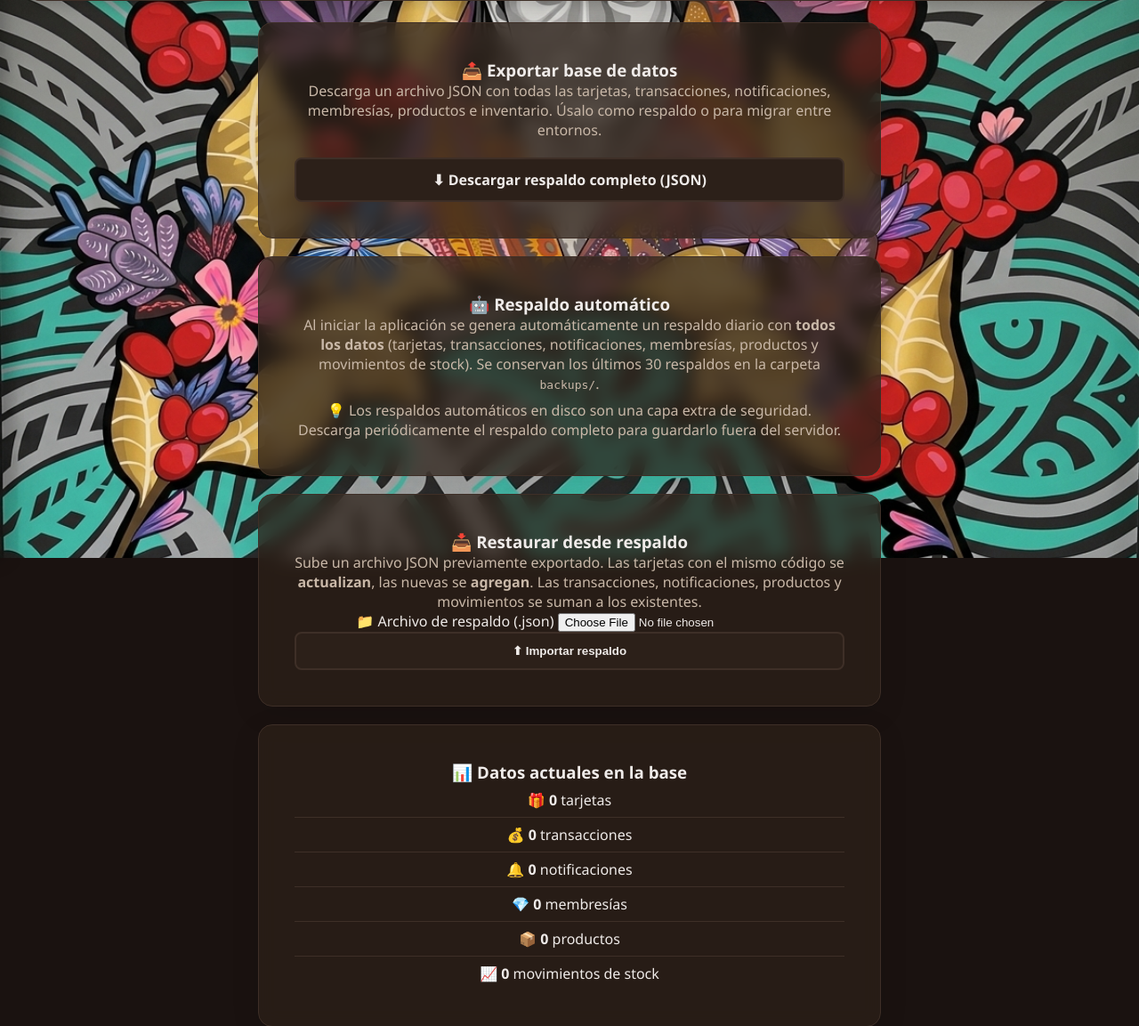
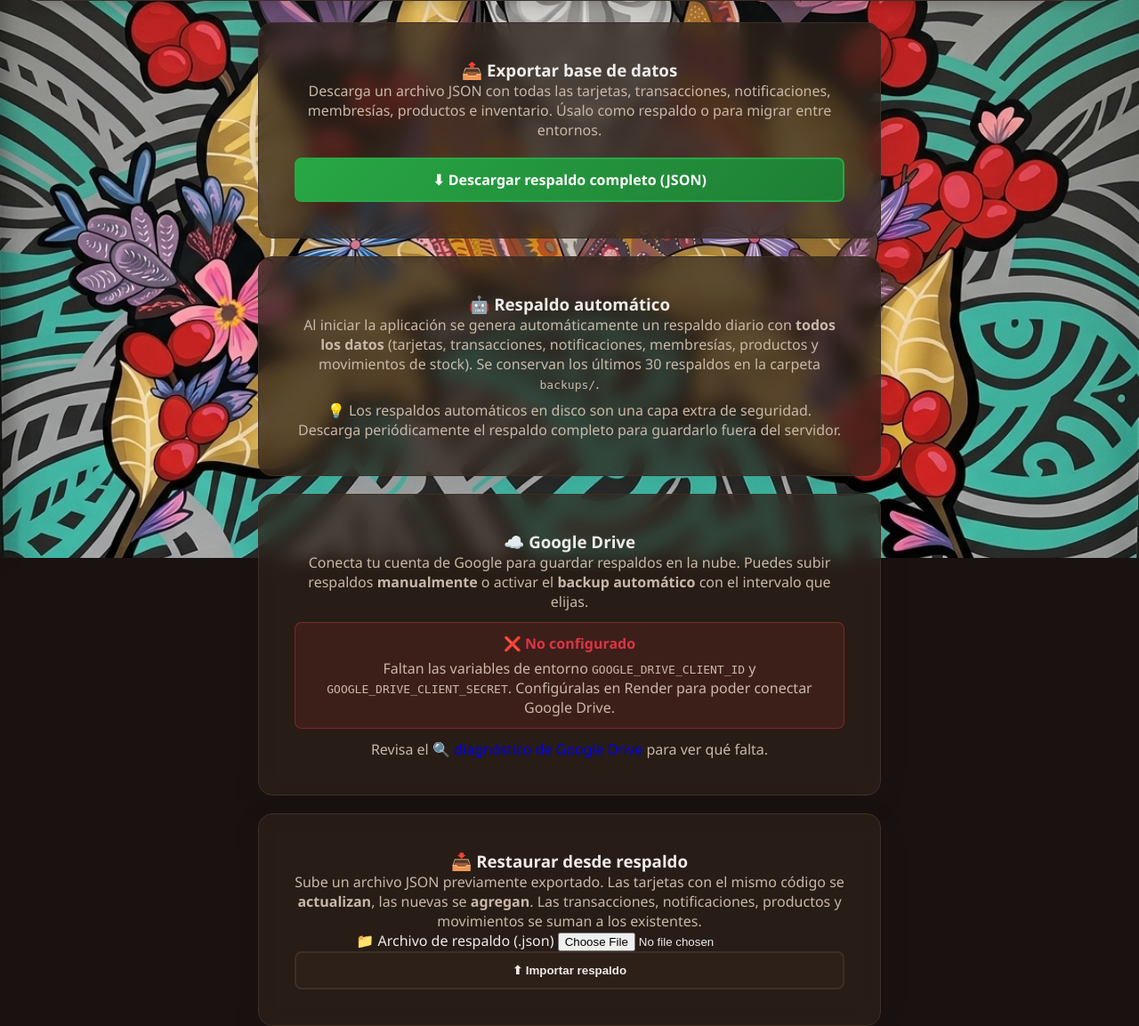
Before and after one commit to TonyCabreraM/Ema-EkiwaMusicAcademy, a Flask app: page /backup in a window 1280 px wide. Shown: the part 173-1326 px from the top of the page at 89% size. Run offline with Flask 3, Linux system fonts and the light colour scheme; the visitor is signed in with stand-in values (Sample User, id 1); data that the repository does not hold is empty; parts of the project's set-up code (start-up, migrations or seed data) failed here and were passed over; some libraries are stand-ins or nearby versions.

Commit message:
Fix pago: marcar failed en errores; stats inventario descargar/reiniciar; Drive manual + auto con intervalo; membresias ordenadas por precio

```diff
--- a/app.py
+++ b/app.py
@@ -1,4 +1,4 @@
-import os, io, json, csv, secrets, socket
+import os, io, json, csv, secrets, socket, threading
 from datetime import datetime, timedelta
 from flask import Flask, flash, redirect, render_template, request, send_file, session, url_for, Response, jsonify, has_request_context
 from werkzeug.security import check_password_hash, generate_password_hash
@@ -206,41 +206,76 @@ def create_app():
     def upload_backup_to_drive_after_change():
         """Genera un respaldo completo y lo sube a Google Drive.
         Se llama después de cada cambio importante de datos.
-        Usa un nombre de archivo por día (se reemplaza con cada cambio del día)
-        para mantener un historial diario limpio en Drive.
-        No lanza excepciones: solo registra en el log.
-
-        ⚠️ DESACTIVADO: el respaldo automático a Google Drive está deshabilitado
-        por decisión del usuario (solo hará respaldos manuales). El código se
-        conserva intacto por si se quiere reactivar en el futuro.
-        """
-        # DESACTIVADO: no subir nada a Google Drive automáticamente.
-        return
-        # --- Código original (conservado, sin ejecutar) ---
+        Solo sube si el backup automático está activado en configuración.
+        Respeta el intervalo configurado para no saturar Drive.
+        No lanza excepciones: solo registra en el log."""
         try:
             if not drive_backup.is_configured() or not drive_backup.is_connected():
                 return
+            # Verificar si el backup automático está activado
+            auto_setting = AppSetting.query.filter_by(key="drive_auto_backup").first()
+            if not auto_setting or auto_setting.value != "true":
+                return
+            # Verificar intervalo
+            interval_setting = AppSetting.query.filter_by(key="drive_auto_backup_interval").first()
+            interval_seconds = int(interval_setting.value) if interval_setting else 3600
+            last_setting = AppSetting.query.filter_by(key="drive_last_auto_upload").first()
+            if last_setting and last_setting.value:
+                try:
+                    last_time = datetime.fromisoformat(last_setting.value)
+                    elapsed = (datetime.utcnow() - last_time).total_seconds()
+                    if elapsed < interval_seconds:
+                        return  # Aún no toca
+                except Exception:
+                    pass
+            # Actualizar timestamp del último upload
+            if last_setting:
+                last_setting.value = datetime.utcnow().isoformat()
+            else:
+                db.session.add(AppSetting(key="drive_last_auto_upload", value=datetime.utcnow().isoformat()))
+            db.session.commit()
             with app.app_context():
                 data = collect_backup_data()
-                # Nombre por día: se actualiza con cada cambio del día
-                filename = f"backup_{datetime.utcnow().strftime('%Y%m%d')}.json"
+                filename = f"backup_{datetime.utcnow().strftime('%Y%m%d_%H%M%S')}.json"
                 success, msg = drive_backup.upload_backup_to_drive(
                     data, filename=filename, subfolder=drive_backup.DRIVE_DB_SUBFOLDER
                 )
                 if success:
-                    logger.info(f"[Drive] {msg}")
+                    logger.info(f"[Drive Auto] {msg}")
                 else:
-                    logger.warning(f"[Drive] {msg}")
-
+                    logger.warning(f"[Drive Auto] {msg}")
                 # En producción (PostgreSQL), subir también el dump de la base
                 if os.environ.get("DATABASE_URL", "").startswith("postgres"):
                     pg_success, pg_msg = drive_backup.upload_postgres_dump()
                     if pg_success:
-                        logger.info(f"[Drive] {pg_msg}")
+                        logger.info(f"[Drive Auto] {pg_msg}")
                     else:
-                        logger.warning(f"[Drive] {pg_msg}")
+                        logger.warning(f"[Drive Auto] {pg_msg}")
         except Exception as e:
-            logger.error(f"[Drive] Error en respaldo automático: {e}")
+            logger.error(f"[Drive Auto] Error en respaldo automático: {e}")
+
+    def upload_backup_to_drive_manual():
+        """Sube un respaldo completo a Google Drive (botón manual).
+        No verifica intervalo ni configuración de auto-backup."""
+        try:
+            if not drive_backup.is_configured() or not drive_backup.is_connected():
+                return False, "Google Drive no está conectado."
+            with app.app_context():
+                data = collect_backup_data()
+                filename = f"backup_manual_{datetime.utcnow().strftime('%Y%m%d_%H%M%S')}.json"
+                success, msg = drive_backup.upload_backup_to_drive(
+                    data, filename=filename, subfolder=drive_backup.DRIVE_DB_SUBFOLDER
+                )
+                if success:
+                    logger.info(f"[Drive Manual] {msg}")
+                if os.environ.get("DATABASE_URL", "").startswith("postgres"):
+                    pg_success, pg_msg = drive_backup.upload_postgres_dump()
+                    if pg_success:
+                        logger.info(f"[Drive Manual] {pg_msg}")
+                return success, msg
+        except Exception as e:
+            logger.error(f"[Drive Manual] Error: {e}")
+            return False, str(e)
 
     def restore_backup_data(data):
         """Restaura los datos de un respaldo JSON en la base de datos.
@@ -736,6 +771,72 @@ def create_app():
             db.session.rollback()
             return jsonify({"error": str(e)}), 500
 
+    @app.route("/stats/inventory/download")
+    def stats_inventory_download():
+        """Descarga el inventario (productos + movimientos) en CSV."""
+        if not session.get("admin_id"):
+            return jsonify({"error": "No autorizado"}), 401
+        if not session.get("is_superuser"):
+            return jsonify({"error": "Sin permisos"}), 403
+
+        output = io.StringIO()
+        writer = csv.writer(output)
+        writer.writerow(['ID Producto', 'Nombre', 'Descripción', 'Costo', 'Precio', 'Stock', 'Pto Reorden', 'ID Movimiento', 'Fecha Movimiento', 'Tipo Movimiento', 'Cambio', 'Nota'])
+
+        products = Product.query.all()
+        product_map = {p.id: p for p in products}
+        movements = ProductMovement.query.order_by(ProductMovement.created_at.desc()).all()
+
+        # Primero productos sin movimientos
+        written_products = set()
+        for m in movements:
+            p = product_map.get(m.product_id)
+            if p:
+                written_products.add(p.id)
+            writer.writerow([
+                m.product_id,
+                p.name if p else '(eliminado)',
+                p.description if p else '',
+                f'{p.cost:.2f}' if p else '',
+                f'{p.price:.2f}' if p else '',
+                p.quantity if p else '',
+                p.reorder_point if p else '',
+                m.id,
+                m.created_at.strftime('%Y-%m-%d %H:%M:%S') if m.created_at else '',
+                m.movement_type,
+                m.change,
+                m.note or ''
+            ])
+        for p in products:
+            if p.id not in written_products:
+                writer.writerow([p.id, p.name, p.description, f'{p.cost:.2f}', f'{p.price:.2f}', p.quantity, p.reorder_point, '', '', '', '', ''])
+
+        output.seek(0)
+        return Response(
+            output.getvalue(),
+            mimetype='text/csv',
+            headers={'Content-Disposition': 'attachment; filename=inventario_jubilo.csv'}
+        )
+
+    @app.route("/stats/inventory/reset", methods=["POST"])
+    def stats_inventory_reset():
+        """Elimina todos los movimientos de stock (reinicia inventario)."""
+        if not session.get("admin_id"):
+            return jsonify({"error": "No autorizado"}), 401
+        if not session.get("is_superuser"):
+            return jsonify({"error": "Sin permisos"}), 403
+        try:
+            deleted = ProductMovement.query.delete()
+            db.session.commit()
+            return jsonify({
+                "ok": True,
+                "deleted": deleted,
+                "message": f"Se eliminaron {deleted} movimientos de stock"
+            })
+        except Exception as e:
+            db.session.rollback()
+            return jsonify({"error": str(e)}), 500
+
     @app.route("/memberships", methods=["GET", "POST"])
     def memberships():
         """Gestin de tipos de membresa (solo superusuarios)"""
@@ -798,7 +899,7 @@ def create_app():
             flash(f"Tipo de membresa '{name}' creado correctamente", "success")
             return redirect(url_for("memberships"))
 
-        memberships_list = MembershipType.query.order_by(MembershipType.created_at.desc()).all()
+        memberships_list = MembershipType.query.order_by(MembershipType.price.asc()).all()
         default_membership = get_default_membership()
         return render_template("memberships.html", memberships=memberships_list, available_icons=available_icons, available_bgs=available_bgs, default_membership=default_membership)
 
@@ -920,7 +1021,7 @@ def create_app():
         if not session.get("admin_id"): return redirect(url_for("login"))
 
         # Obtener tipos de membresa para el selector
-        membership_types = MembershipType.query.filter_by(is_active=True).all()
+        membership_types = MembershipType.query.filter_by(is_active=True).order_by(MembershipType.price.asc()).all()
         default_membership = get_default_membership()
 
         if request.method == "POST":
@@ -992,7 +1093,7 @@ def create_app():
         # Obtener tipos de membresa para el selector (si es admin)
         membership_types = []
         if is_admin:
-            membership_types = MembershipType.query.filter_by(is_active=True).all()
+            membership_types = MembershipType.query.filter_by(is_active=True).order_by(MembershipType.price.asc()).all()
 
         html = render_template("card.html", card=card, is_admin=is_admin, wa_image_url=wa_image_url, recent_transactions=recent_transactions, membership_types=membership_types)
         # Forzar charset=UTF-8 para que el navegador reciba los emojis como
@@ -2013,6 +2114,8 @@ def create_app():
 
         access_token = paypal_get_access_token()
         if not access_token:
+            purchase.status = "failed"
+            db.session.commit()
             flash("Error al iniciar el pago. Intenta de nuevo.", "error")
             return redirect(url_for("planes"))
 
@@ -2046,6 +2149,8 @@ def create_app():
             )
             if resp.status_code not in (200, 201):
                 logger.error(f"PayPal order error {resp.status_code}: {resp.text}")
+                purchase.status = "failed"
+                db.session.commit()
                 flash("Error al iniciar el pago. Intenta de nuevo.", "error")
                 return redirect(url_for("planes"))
             order = resp.json()
@@ -2054,11 +2159,15 @@ def create_app():
             # Buscar el link de aprobación
             approve_url = next((l["href"] for l in order.get("links", []) if l.get("rel") == "approve"), None)
             if not approve_url:
+                purchase.status = "failed"
+                db.session.commit()
                 flash("Error al iniciar el pago. Intenta de nuevo.", "error")
                 return redirect(url_for("planes"))
             return redirect(approve_url)
         except Exception as e:
             logger.error(f"Error creando orden PayPal: {e}")
+            purchase.status = "failed"
+            db.session.commit()
             flash("Error al iniciar el pago. Intenta de nuevo.", "error")
             return redirect(url_for("planes"))
 
@@ -2181,7 +2290,13 @@ def create_app():
             "configured": drive_backup.is_configured(),
             "connected": drive_backup.is_connected(),
         }
-        return render_template("backup.html", stats=stats, drive_status=drive_status)
+        # Configuración de backup automático a Drive
+        auto_setting = AppSetting.query.filter_by(key="drive_auto_backup").first()
+        interval_setting = AppSetting.query.filter_by(key="drive_auto_backup_interval").first()
+        drive_auto_enabled = bool(auto_setting and auto_setting.value == "true")
+        drive_auto_interval = int(interval_setting.value) if interval_setting else 3600
+        return render_template("backup.html", stats=stats, drive_status=drive_status,
+                               drive_auto_enabled=drive_auto_enabled, drive_auto_interval=drive_auto_interval)
 
     @app.route("/backup/export")
     def export_backup():
@@ -2343,6 +2458,61 @@ def create_app():
 
         return redirect(url_for("backup"))
 
+    @app.route("/backup/drive/upload", methods=["POST"])
+    def backup_drive_upload():
+        """Sube un respaldo manual a Google Drive."""
+        if not session.get("admin_id"): return redirect(url_for("login"))
+        if not session.get("is_superuser"):
+            flash("Solo el superusuario puede usar Google Drive", "error")
+            return redirect(url_for("backup"))
+        if not drive_backup.is_configured() or not drive_backup.is_connected():
+            flash("Google Drive no está conectado.", "error")
+            return redirect(url_for("backup"))
+        success, msg = upload_backup_to_drive_manual()
+        if success:
+            flash(f"✅ {msg}", "success")
+        else:
+            flash(f"❌ {msg}", "error")
+        return redirect(url_for("backup"))
+
+    @app.route("/backup/drive/auto-toggle", methods=["POST"])
+    def backup_drive_auto_toggle():
+        """Activa o desactiva el backup automático a Google Drive."""
+        if not session.get("admin_id"): return redirect(url_for("login"))
+        if not session.get("is_superuser"):
+            flash("Solo el superusuario puede cambiar esta configuración", "error")
+            return redirect(url_for("backup"))
+        enabled = request.form.get("enabled") == "true"
+        setting = AppSetting.query.filter_by(key="drive_auto_backup").first()
+        if setting:
+            setting.value = "true" if enabled else "false"
+        else:
+            db.session.add(AppSetting(key="drive_auto_backup", value="true" if enabled else "false"))
+        db.session.commit()
+        flash("Backup automático activado ✅" if enabled else "Backup automático desactivado ⏸️", "success")
+        return redirect(url_for("backup"))
+
+    @app.route("/backup/drive/interval", methods=["POST"])
+    def backup_drive_interval():
+        """Cambia el intervalo del backup automático a Google Drive."""
+        if not session.get("admin_id"): return redirect(url_for("login"))
+        if not session.get("is_superuser"):
+            flash("Solo el superusuario puede cambiar esta configuración", "error")
+            return redirect(url_for("backup"))
+        interval = request.form.get("interval", "3600")
+        try:
+            interval = str(max(60, int(interval)))  # mínimo 60 segundos
+        except (ValueError, TypeError):
+            interval = "3600"
+        setting = AppSetting.query.filter_by(key="drive_auto_backup_interval").first()
+        if setting:
+            setting.value = interval
+        else:
+            db.session.add(AppSetting(key="drive_auto_backup_interval", value=interval))
+        db.session.commit()
+        flash(f"Intervalo de backup automático actualizado a {interval} segundos.", "success")
+        return redirect(url_for("backup"))
+
     return app
 
 if __name__ == "__main__":
--- a/static/style.css
+++ b/static/style.css
@@ -41,6 +41,8 @@ body::before { content: ''; position: fixed; top: 0; left: 0; width: 100%; heigh
 .btn:hover { transform: translateY(-2px); box-shadow: 0 4px 8px rgba(0,0,0,0.1); }
 .btn-primary { background: linear-gradient(135deg, var(--primary), var(--primary-dark)); border-color: var(--primary); color: white; }
 .btn-danger { background: linear-gradient(135deg, var(--danger), #8B3A2A); border-color: var(--danger); color: white; }
+.btn-success { background: linear-gradient(135deg, #28a745, #1e7e34); border-color: #28a745; color: white; }
+.btn-info { background: linear-gradient(135deg, #17a2b8, #117a8b); border-color: #17a2b8; color: white; }
 .btn-whatsapp { background: #7CB342; border-color: #7CB342; color: white; }
 .btn-block { width: 100%; } .btn-sm { padding: 0.5rem 1rem; font-size: 0.875rem; }
 .action-buttons { display: flex; gap: 8px; flex-wrap: wrap; align-items: center; }
--- a/templates/backup.html
+++ b/templates/backup.html
@@ -24,18 +24,62 @@
     <p class="muted" style="margin-top: 8px;">💡 Los respaldos automáticos en disco son una capa extra de seguridad. Descarga periódicamente el respaldo completo para guardarlo fuera del servidor.</p>
 </div>
 
-<!-- Google Drive (DESACTIVADO: solo respaldos manuales por decisión del usuario)
+<!-- Google Drive -->
 <div class="auth-card" style="max-width: 700px; margin: 20px auto;">
-    <h3>☁️ Respaldo en Google Drive</h3>
-    <p class="muted">Conecta tu cuenta de Google para que los respaldos se suban <strong>automáticamente a la nube</strong> después de cada cambio (ventas, recargas, altas de productos, etc.). Así tendrás un respaldo seguro fuera del servidor.</p>
+    <h3>☁️ Google Drive</h3>
+    <p class="muted">Conecta tu cuenta de Google para guardar respaldos en la nube. Puedes subir respaldos <strong>manualmente</strong> o activar el <strong>backup automático</strong> con el intervalo que elijas.</p>
 
     {% if drive_status and drive_status.configured %}
         {% if drive_status.connected %}
             <div style="padding: 12px; border-radius: 8px; background: rgba(40,167,69,0.12); border: 1px solid rgba(40,167,69,0.4); margin: 12px 0;">
                 <strong style="color: #28a745;">✅ Conectado a Google Drive</strong>
-                <p class="muted" style="margin-top: 6px;">Los respaldos se suben automáticamente a la carpeta <code>JubiloBackups/JubiloQrDataBase</code> de tu Drive después de cada cambio.</p>
+                <p class="muted" style="margin-top: 6px;">Los respaldos se guardan en la carpeta <code>JubiloBackups/JubiloQrDataBase</code> de tu Drive.</p>
                 <p class="muted" style="margin-top: 6px;">🔄 Al iniciar la aplicación, si la base de datos está vacía, se restaura automáticamente el último respaldo de Drive.</p>
             </div>
+
+            <!-- Backup manual -->
+            <div style="margin-top: 15px; padding: 12px; border-radius: 8px; background: rgba(0,123,255,0.08); border: 1px solid rgba(0,123,255,0.3);">
+                <strong style="color: #007bff;">📤 Backup manual</strong>
+                <p class="muted" style="margin-top: 6px;">Sube ahora un respaldo completo a tu Google Drive.</p>
+                <form method="POST" action="{{ url_for('backup_drive_upload') }}" style="margin-top: 10px;">
+                    <button type="submit" class="btn btn-primary">☁️ Subir respaldo a Drive ahora</button>
+                </form>
+            </div>
+
+            <!-- Backup automático -->
+            <div style="margin-top: 15px; padding: 12px; border-radius: 8px; background: rgba(255,193,7,0.08); border: 1px solid rgba(255,193,7,0.3);">
+                <strong style="color: #ffc107;">🤖 Backup automático</strong>
+                <p class="muted" style="margin-top: 6px;">
+                    {% if drive_auto_enabled %}
+                    <span style="color: #28a745;">✅ ACTIVADO</span> — se sube un respaldo cada <strong>{{ drive_auto_interval }} segundos</strong> (tras cada cambio de datos).
+                    {% else %}
+                    <span style="color: #dc3545;">⏸️ DESACTIVADO</span> — solo se suben respaldos manuales.
+                    {% endif %}
+                </p>
+                <div style="display: flex; gap: 10px; flex-wrap: wrap; margin-top: 10px; align-items: center;">
+                    <form method="POST" action="{{ url_for('backup_drive_auto_toggle') }}" style="margin: 0;">
+                        <input type="hidden" name="enabled" value="{{ 'false' if drive_auto_enabled else 'true' }}">
+                        <button type="submit" class="btn {{ 'btn-danger' if drive_auto_enabled else 'btn-success' }}">
+                            {{ '⏸️ Desactivar auto' if drive_auto_enabled else '▶️ Activar auto' }}
+                        </button>
+                    </form>
+                    <form method="POST" action="{{ url_for('backup_drive_interval') }}" style="margin: 0; display: flex; gap: 6px; align-items: center;">
+                        <select name="interval" style="padding: 8px; border-radius: 6px; border: 1px solid var(--border); background: var(--bg); color: var(--text);">
+                            <option value="60" {% if drive_auto_interval == 60 %}selected{% endif %}>1 minuto</option>
+                            <option value="300" {% if drive_auto_interval == 300 %}selected{% endif %}>5 minutos</option>
+                            <option value="600" {% if drive_auto_interval == 600 %}selected{% endif %}>10 minutos</option>
+                            <option value="1800" {% if drive_auto_interval == 1800 %}selected{% endif %}>30 minutos</option>
+                            <option value="3600" {% if drive_auto_interval == 3600 %}selected{% endif %}>1 hora</option>
+                            <option value="7200" {% if drive_auto_interval == 7200 %}selected{% endif %}>2 horas</option>
+                            <option value="21600" {% if drive_auto_interval == 21600 %}selected{% endif %}>6 horas</option>
+                            <option value="43200" {% if drive_auto_interval == 43200 %}selected{% endif %}>12 horas</option>
+                            <option value="86400" {% if drive_auto_interval == 86400 %}selected{% endif %}>24 horas</option>
+                        </select>
+                        <button type="submit" class="btn btn-sm">Guardar</button>
+                    </form>
+                </div>
+            </div>
+
             <div style="display: flex; gap: 10px; flex-wrap: wrap; margin-top: 12px;">
                 <form method="POST" action="{{ url_for('drive_test') }}" style="margin: 0;">
                     <button type="submit" class="btn btn-success">🧪 Probar conexión</button>
@@ -62,7 +106,7 @@
         <p class="muted" style="margin-top: 10px;">Revisa el <a href="{{ url_for('drive_diagnostico') }}">🔍 diagnóstico de Google Drive</a> para ver qué falta.</p>
     {% endif %}
 </div>
-FIN Google Drive (DESACTIVADO) -->
+<!-- FIN Google Drive -->
 
 <!-- Importar -->
 <div class="auth-card" style="max-width: 700px; margin: 20px auto;">
```
Also changed, not shown: templates/comprar_estado.html (+7 -0 lines), templates/stats.html (+24 -0 lines).
